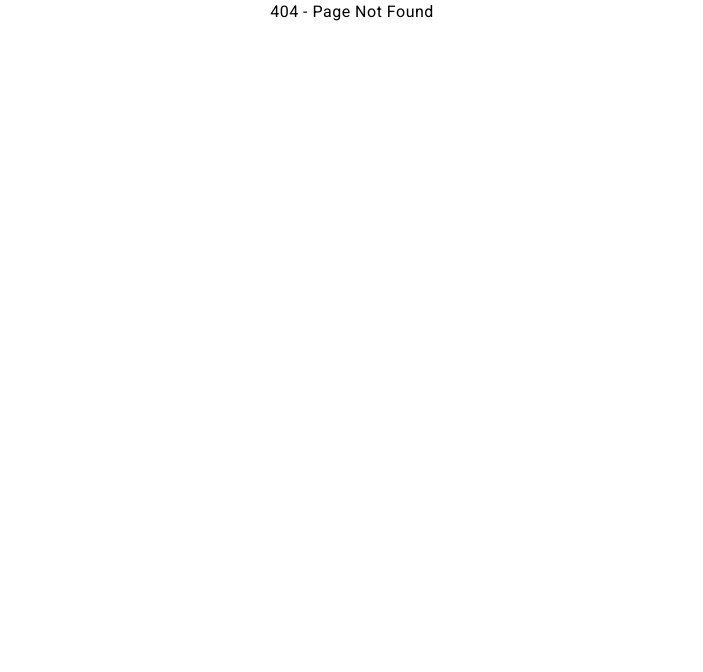
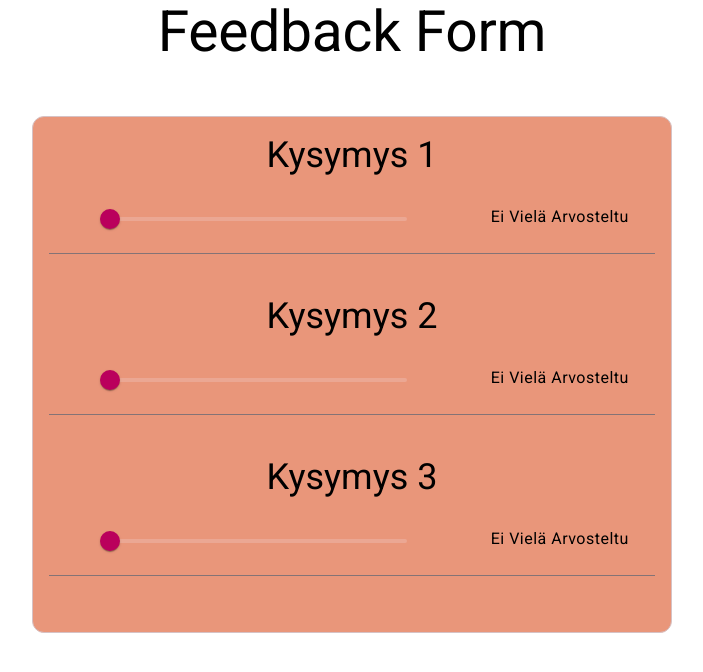
Before and after one commit to miikapihkola/frontendtools, an Angular app: page /feedback in a window 1280 px wide. Before the commit this address had no page. Shown: the top 672 px of the page, without its empty margins (288-991 px from the left). Built offline with nearby package versions, Linux system fonts and the light colour scheme.

Commit message:
HT3: Done (harkka7.11)

```diff
--- a/src/app/app.component.ts
+++ b/src/app/app.component.ts
@@ -2,11 +2,12 @@ import { Component } from '@angular/core';
 import { RouterOutlet } from '@angular/router';
 import { PageNotFoundComponent } from "./page-not-found/page-not-found.component";
 import { CalculatorComponent } from './calculator/calculator.component';
+import { FeedbackComponent } from './feedback/feedback.component';
 
 @Component({
   selector: 'app-root',
   standalone: true,
-  imports: [RouterOutlet, PageNotFoundComponent, CalculatorComponent],
+  imports: [RouterOutlet, PageNotFoundComponent, CalculatorComponent, FeedbackComponent],
   templateUrl: './app.component.html',
   styleUrl: './app.component.css'
 })
--- a/src/app/app.routes.ts
+++ b/src/app/app.routes.ts
@@ -2,11 +2,13 @@ import { Routes } from '@angular/router';
 import { PageNotFoundComponent } from './page-not-found/page-not-found.component';
 import { HelloWorldComponent } from './hello-world/hello-world.component';
 import { CalculatorComponent } from './calculator/calculator.component';
+import { FeedbackComponent } from './feedback/feedback.component';
 
 export const routes: Routes = [
 
+    { path: 'feedback', component: FeedbackComponent },
     { path: 'calculator', component: CalculatorComponent },
     { path: 'hello', component: HelloWorldComponent },
-    { path: '', redirectTo: 'hello', pathMatch: 'full' },
+    { path: '', redirectTo: 'feedback', pathMatch: 'full' },
     { path: '**', component: PageNotFoundComponent },
 ];
--- /dev/null
+++ b/src/app/feedback/feedback.component.css
@@ -0,0 +1,28 @@
+.VisualBody {
+    background-color: darksalmon;
+}
+
+mat-slider {
+    width: 300px;
+}
+
+.row {
+    display: flex;
+    padding-bottom: 10px;
+}
+
+.column1 {
+    flex: auto;
+    justify-content: center;
+}
+
+.column2 {
+    flex: 15%;
+    justify-content: center;
+    margin-top: 10px;
+}
+
+mat-divider {
+    padding-top: 30px;
+    padding-bottom: 10px;
+}
--- /dev/null
+++ b/src/app/feedback/feedback.component.html
@@ -0,0 +1,19 @@
+<h1>Feedback Form</h1><br>
+<mat-card appearance="outlined" class="VisualBody">
+    <mat-card-content>
+        <div *ngFor="let question of questionsArray">
+            <h3>{{question.question}}</h3>
+            <div class="row">
+                <div class="column1">
+                    <mat-slider max="3" (input)="onInputChange($event, question.question)">
+                        <input matSliderThumb>
+                    </mat-slider>
+                </div>
+                <div class="column2">
+                    <p>{{question.valueAsText}}</p>
+                </div>
+            </div>
+            <mat-divider></mat-divider>
+        </div>
+    </mat-card-content>
+</mat-card>
--- /dev/null
+++ b/src/app/feedback/feedback.component.ts
@@ -0,0 +1,38 @@
+import { Component } from '@angular/core';
+import { CommonModule } from '@angular/common';
+import { MatCardModule } from '@angular/material/card';
+import { MatSliderModule } from '@angular/material/slider';
+import { MatDividerModule } from '@angular/material/divider';
+import { Question } from '../models/question';
+import questions from '../models/questions.json'
+
+@Component({
+  selector: 'app-feedback',
+  standalone: true,
+  imports: [CommonModule, MatCardModule, MatSliderModule, MatDividerModule],
+  templateUrl: './feedback.component.html',
+  styleUrl: './feedback.component.css'
+})
+export class FeedbackComponent {
+
+  questionsArray: Array<Question> = new Array;
+
+  ngOnInit() {
+    this.createQuestions();
+  }
+
+  createQuestions() {
+    for (var i = 0; i < questions.length; i++) {
+      this.questionsArray.push(new Question(questions[i].question))
+    }
+  }
+
+  onInputChange(event: any, q: string) {
+    for (var i = 0; i < this.questionsArray.length; i++) {
+      if (this.questionsArray[i].question == q) {
+        this.questionsArray[i].setValue(event.target.value);
+        break;
+      }
+    }
+  }
+}
--- /dev/null
+++ b/src/app/models/question.ts
@@ -0,0 +1,24 @@
+import { S } from "@angular/cdk/keycodes";
+
+export class Question {
+    question: string;
+    value: number;
+    valueAsText: string;
+
+    constructor(question: string) {
+        this.question = question;
+        this.value = 0;
+        this.valueAsText = this.setFeedback(this.value);
+    }
+
+    setFeedback(value: number) {
+        const valueAsTextArray: Array<string> = ["Ei Vielä Arvosteltu", "Huono", "Ok", "Hyvä"]
+        return valueAsTextArray[value]
+    }
+
+    setValue(value: number) {
+        this.valueAsText = this.setFeedback(value)
+        this.value = value
+    }
+
+}
--- /dev/null
+++ b/src/app/models/questions.json
@@ -0,0 +1,11 @@
+[
+    {
+        "question": "Kysymys 1"
+    },
+    {
+        "question": "Kysymys 2"
+    },
+    {
+        "question": "Kysymys 3"
+    }
+]
```
Also changed, not shown: 2 other files (tests, documents, lock files or other folders).
